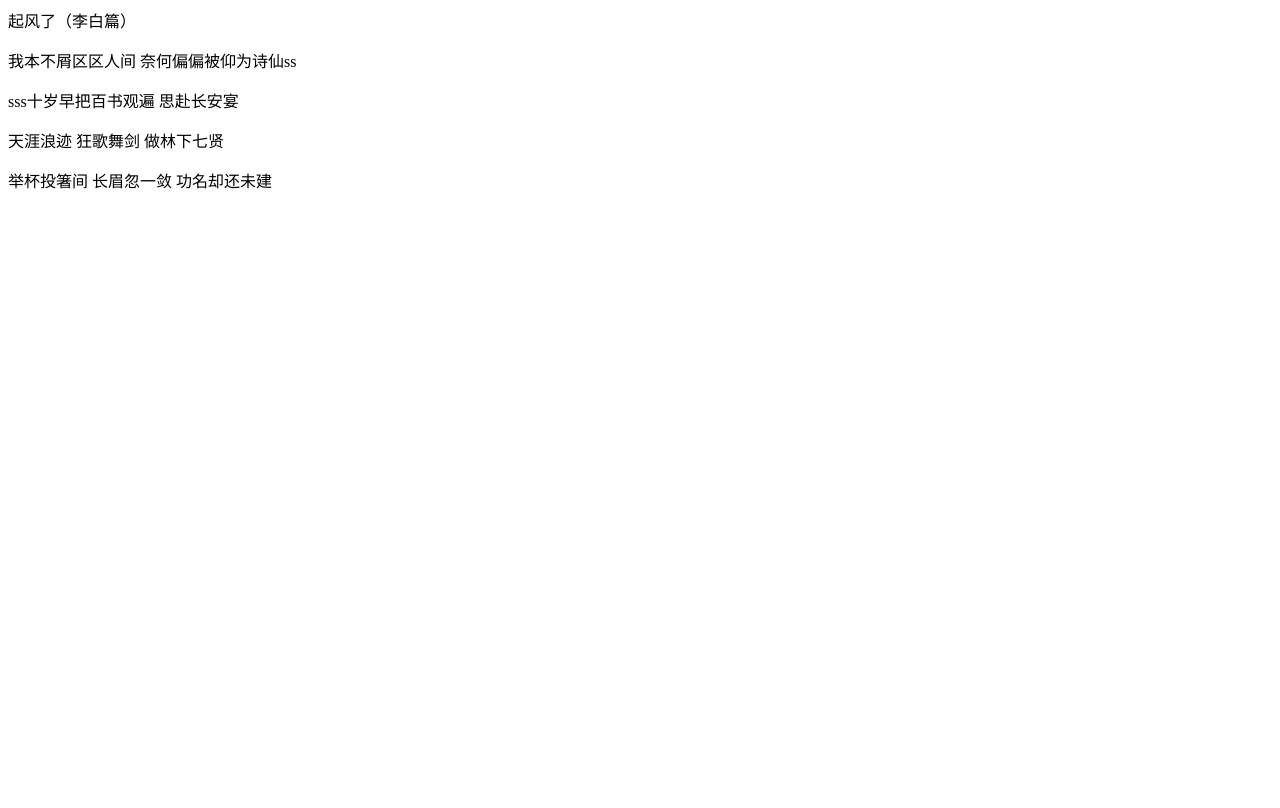
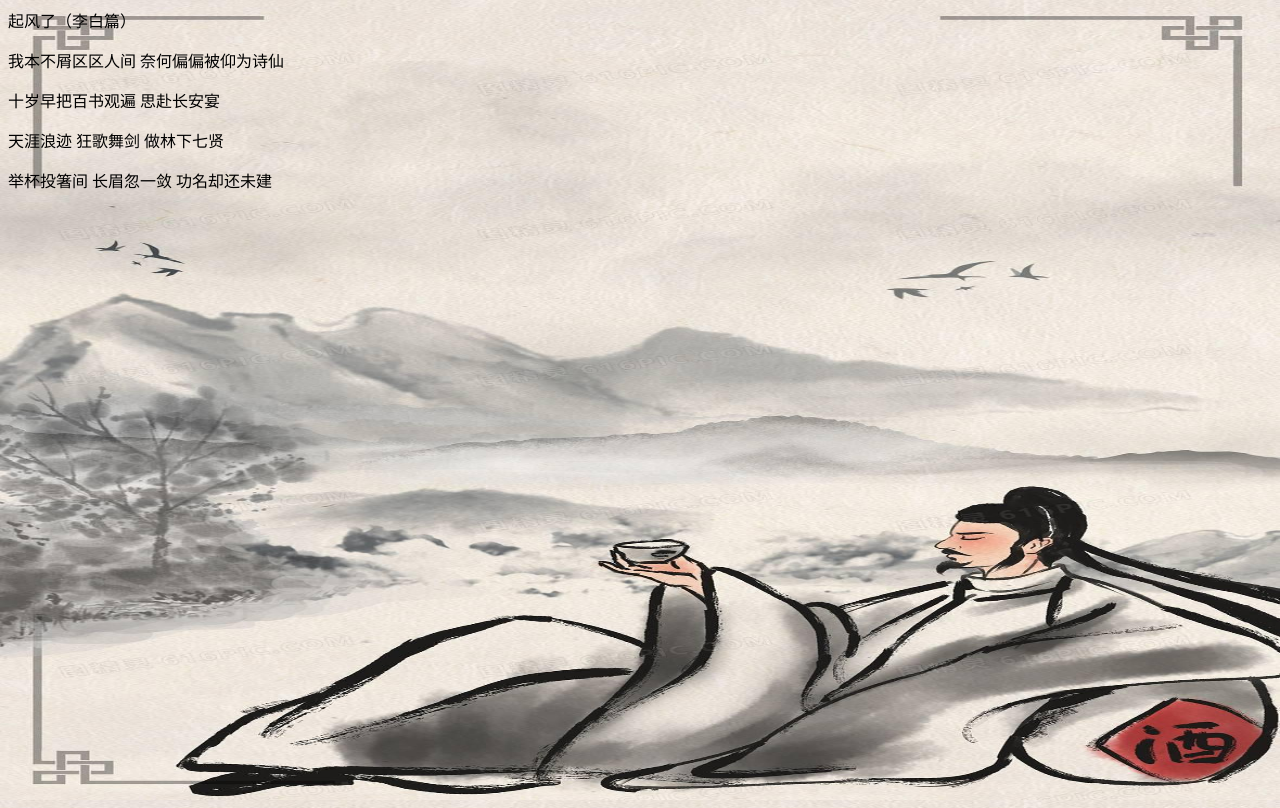
Before and after one commit to xxandfy/xx.github.io, a plain HTML site: page index.html in a window 1280 px wide. Drawn offline with Linux system fonts and the light colour scheme.

Commit message:
Update index.html

```diff
--- a/index.html
+++ b/index.html
@@ -3,11 +3,21 @@
 <head>
     <meta charset="UTF-8">
     <title>一首歌</title>
+    <style type="text/css">
+        body{
+            background-image: url(./images/libai.jpg);
+            background-size: 100% 100%;
+            height: 100%;
+        }
+        html{
+            height: 100%;
+        }
+    </style>
 </head>
 <body>
 <t> 起风了（李白篇）</t>
-<p>我本不屑区区人间 奈何偏偏被仰为诗仙ss</p>
-<p>  sss十岁早把百书观遍 思赴长安宴</p>
+<p>我本不屑区区人间 奈何偏偏被仰为诗仙</p>
+<p>  十岁早把百书观遍 思赴长安宴</p>
 <p>  天涯浪迹 狂歌舞剑 做林下七贤</p>
 <p>  举杯投箸间 长眉忽一敛 功名却还未建</p>
 </body>
```
